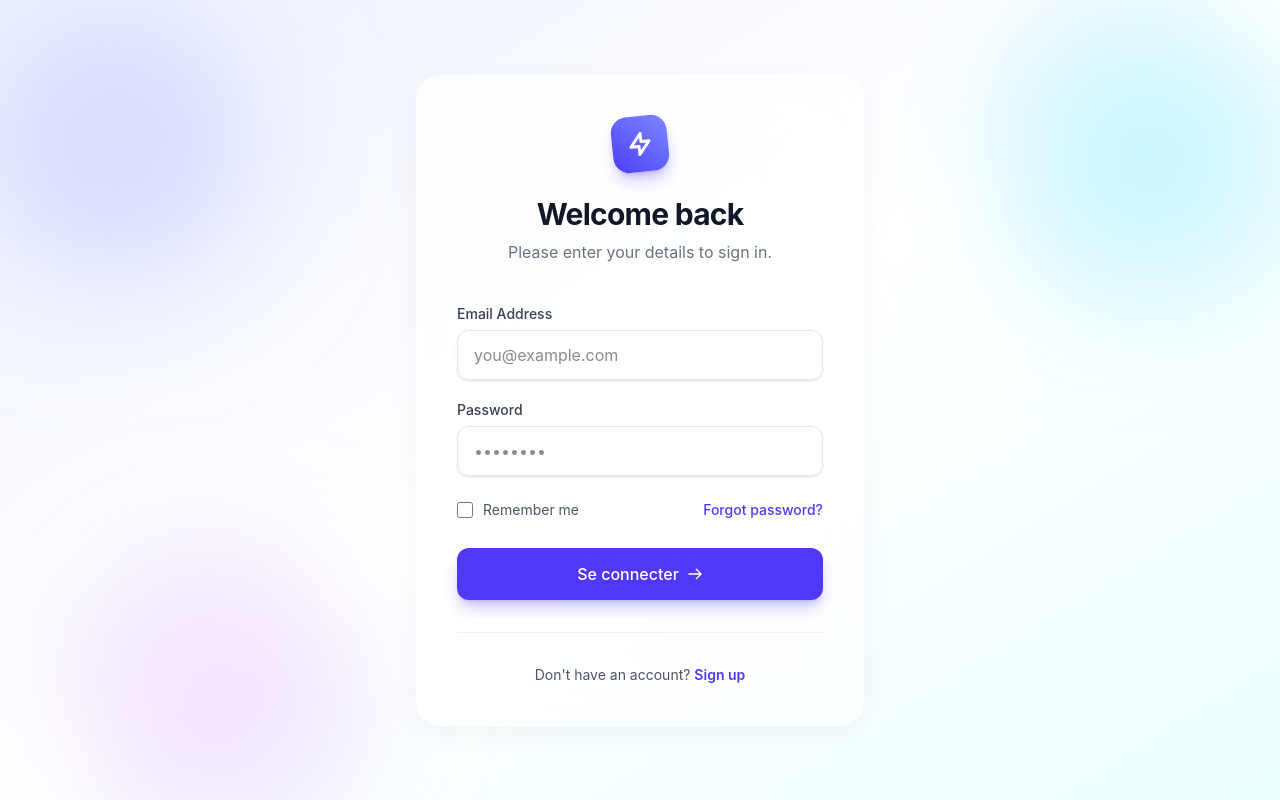
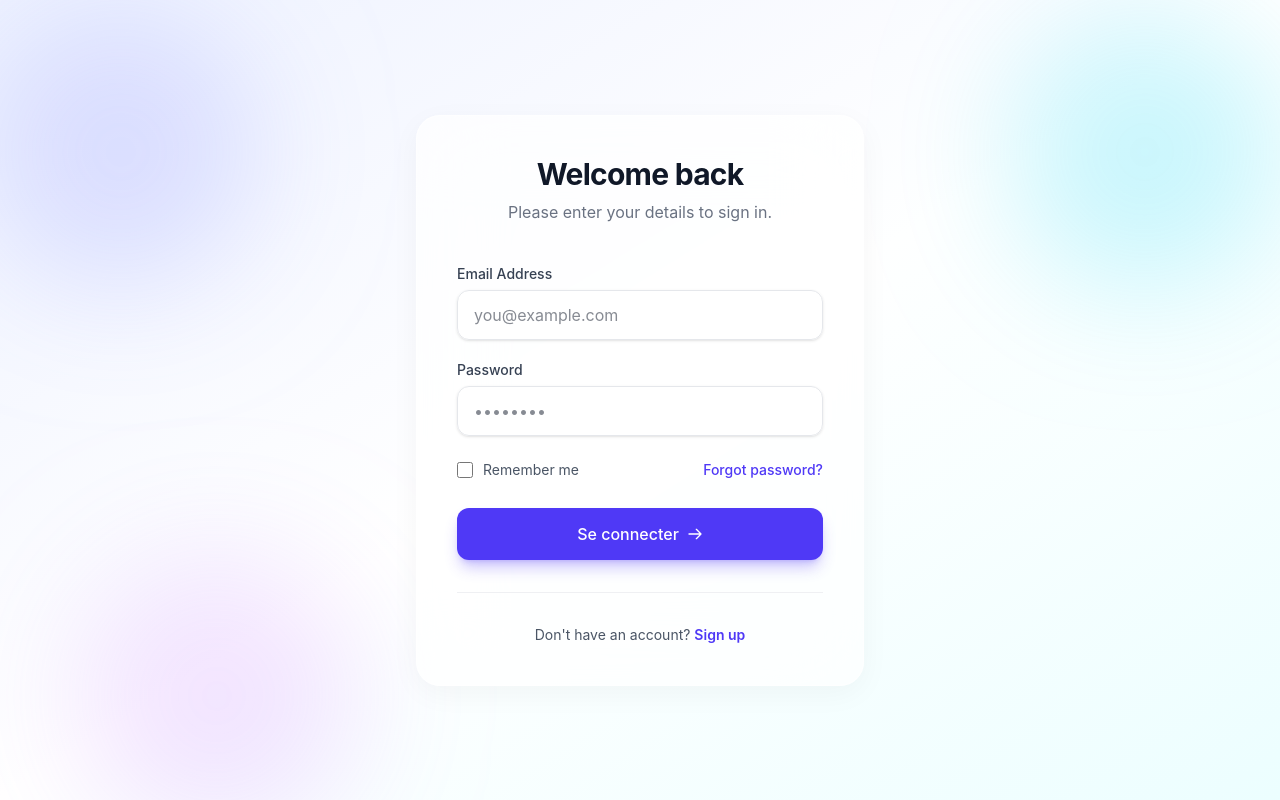
Before and after one commit to ouiaboub/TaskFlow, a React (Vite) app: page / in a window 1280 px wide. Built offline with nearby package versions, Linux system fonts and the light colour scheme.

Commit message:
TF-3 #in-review

```diff
--- a/src/pages/LoginPage.tsx
+++ b/src/pages/LoginPage.tsx
@@ -11,11 +11,6 @@ export default function LoginPage() {
 
       <div className="w-full max-w-md p-8 sm:p-10 bg-white/70 dark:bg-gray-900/70 backdrop-blur-2xl rounded-3xl shadow-[0_8px_30px_rgb(0,0,0,0.04)] dark:shadow-[0_8px_30px_rgb(0,0,0,0.2)] border border-white/50 dark:border-gray-800 m-4 relative z-10">
         <div className="flex flex-col items-center mb-10">
-          <div className="w-14 h-14 bg-gradient-to-tr from-indigo-600 to-indigo-400 rounded-2xl flex items-center justify-center shadow-lg shadow-indigo-600/30 mb-6 transform -rotate-6 hover:rotate-0 transition-transform duration-300">
-            <svg className="w-7 h-7 text-white" fill="none" stroke="currentColor" viewBox="0 0 24 24">
-              <path strokeLinecap="round" strokeLinejoin="round" strokeWidth="2.5" d="M13 10V3L4 14h7v7l9-11h-7z" />
-            </svg>
-          </div>
           <h1 className="text-3xl font-bold text-gray-900 dark:text-white mb-2 tracking-tight">
             Welcome back
           </h1>
```
